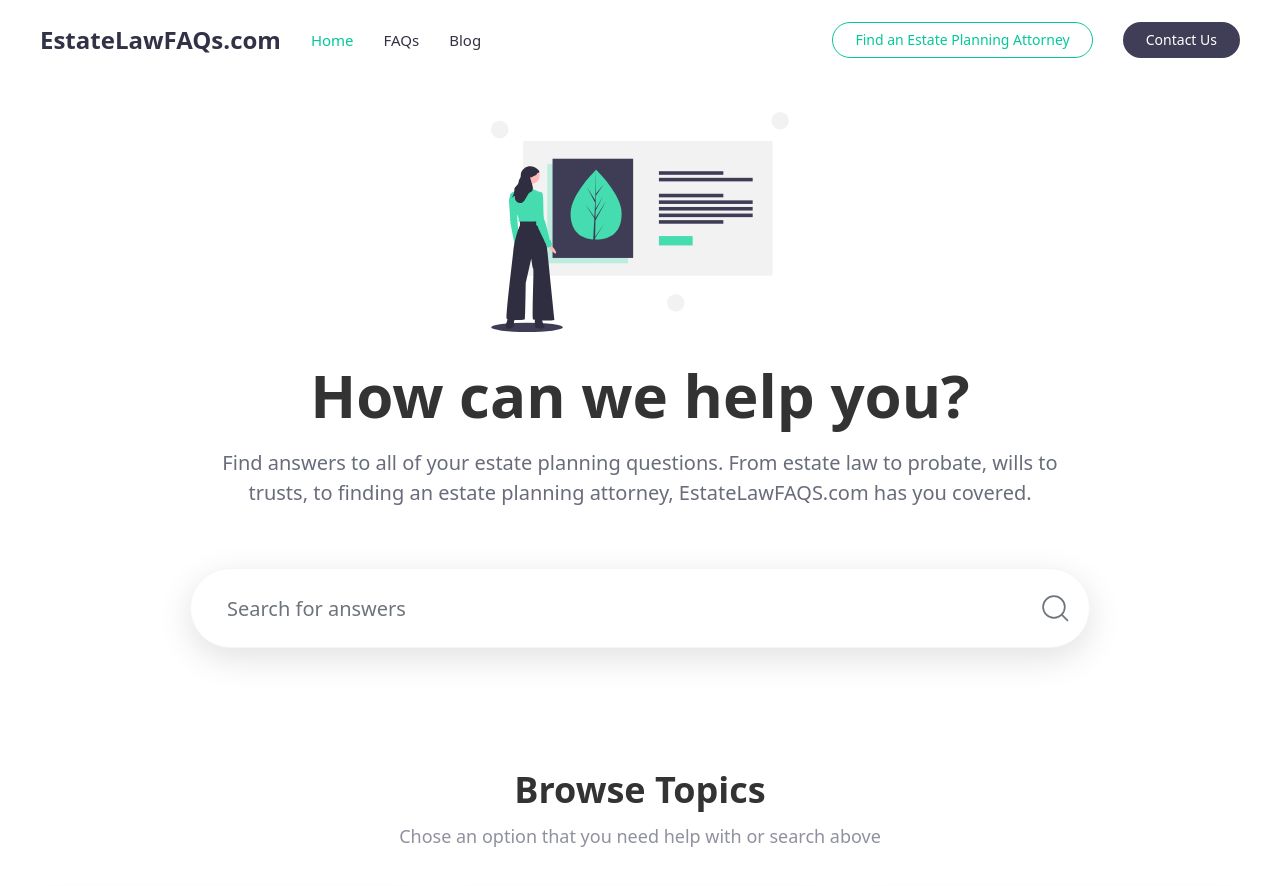
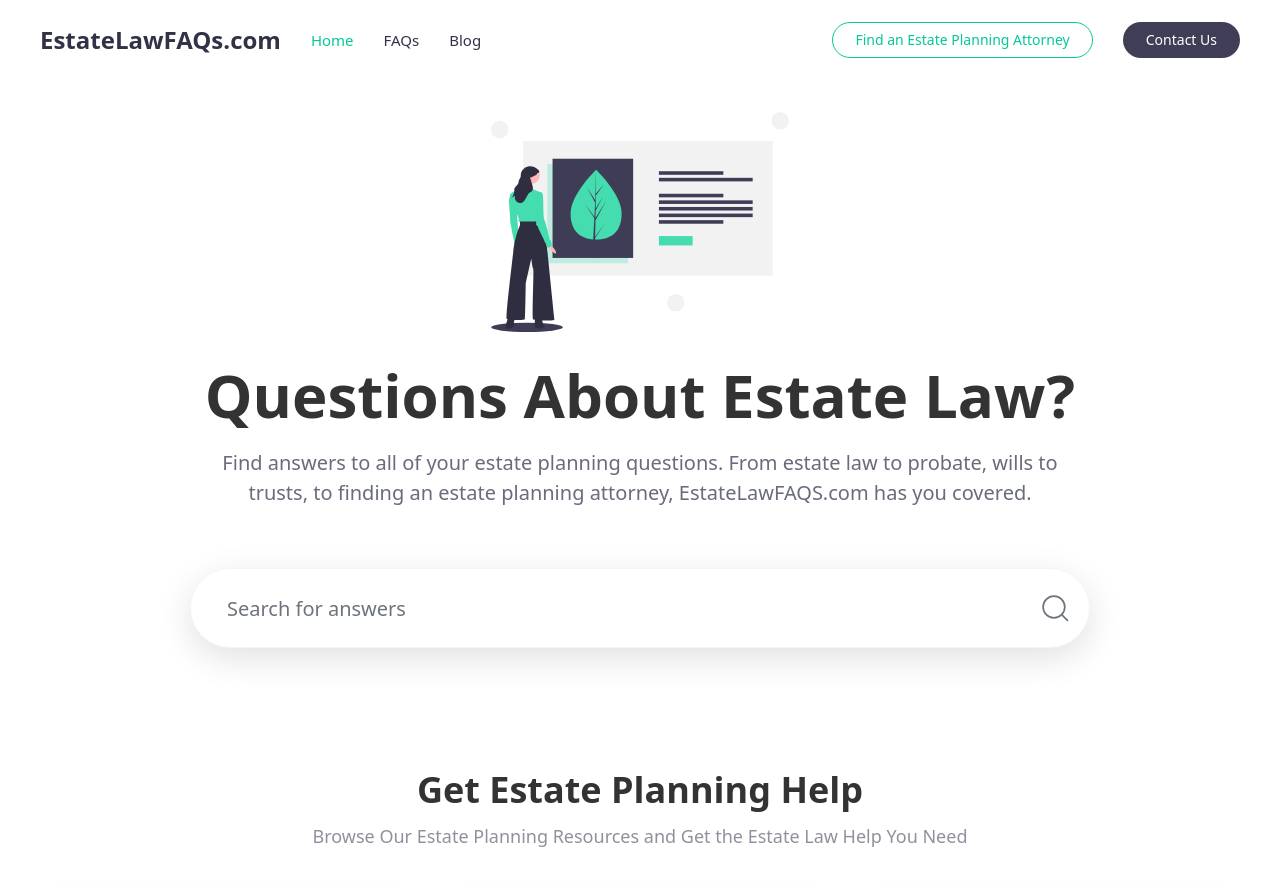
Before and after one commit to zac-heisey/docs-jekyll-theme, a Jekyll site: the page built from index.md, in a window 1280 px wide and 900 px high. Shown: the top 886 px of the window. Built offline with Jekyll 4.4.1, drawn with Linux system fonts in a browser that asks for light colours.

Commit message:
update homepage

```diff
--- a/index.md
+++ b/index.md
@@ -2,14 +2,14 @@
 layout: page
 width: expand
 hero:
-  title: How can we help you?
+  title: Questions About Estate Law?
   subtitle: Find answers to all of your estate planning questions. From estate law to probate, wills to trusts, to finding an estate planning attorney, EstateLawFAQS.com has you covered.
   image: knowledge.svg
   search: true
 ---
 
 <!-- Boxes -->
-{% include boxes.html columns="3" title="Browse Topics" subtitle="Chose an option that you need help with or search above" %}
+{% include boxes.html columns="3" title="Get Estate Planning Help" subtitle="Browse Our Estate Planning Resources and Get the Estate Law Help You Need" %}
 
 <!-- Featured FAQs -->
 {% include featured-faqs.html title="Estate Law FAQs" subtitle="Quick Answers to the Most Frequently Asked Estate Law Questions" %}
```
